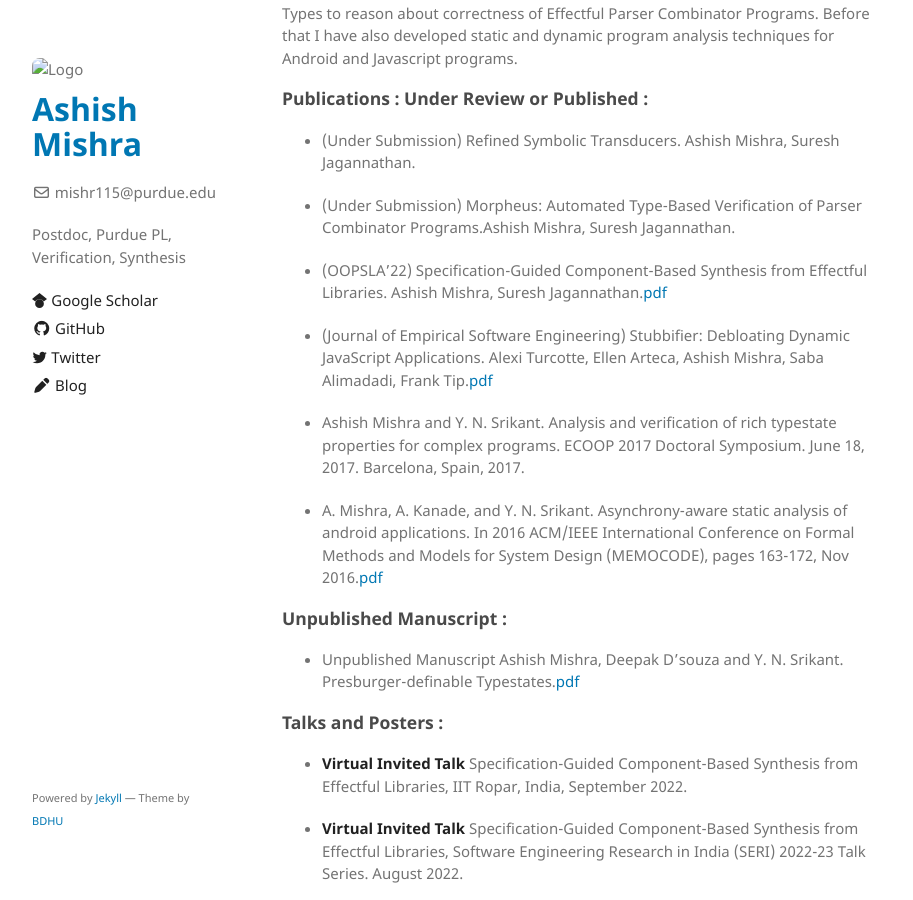
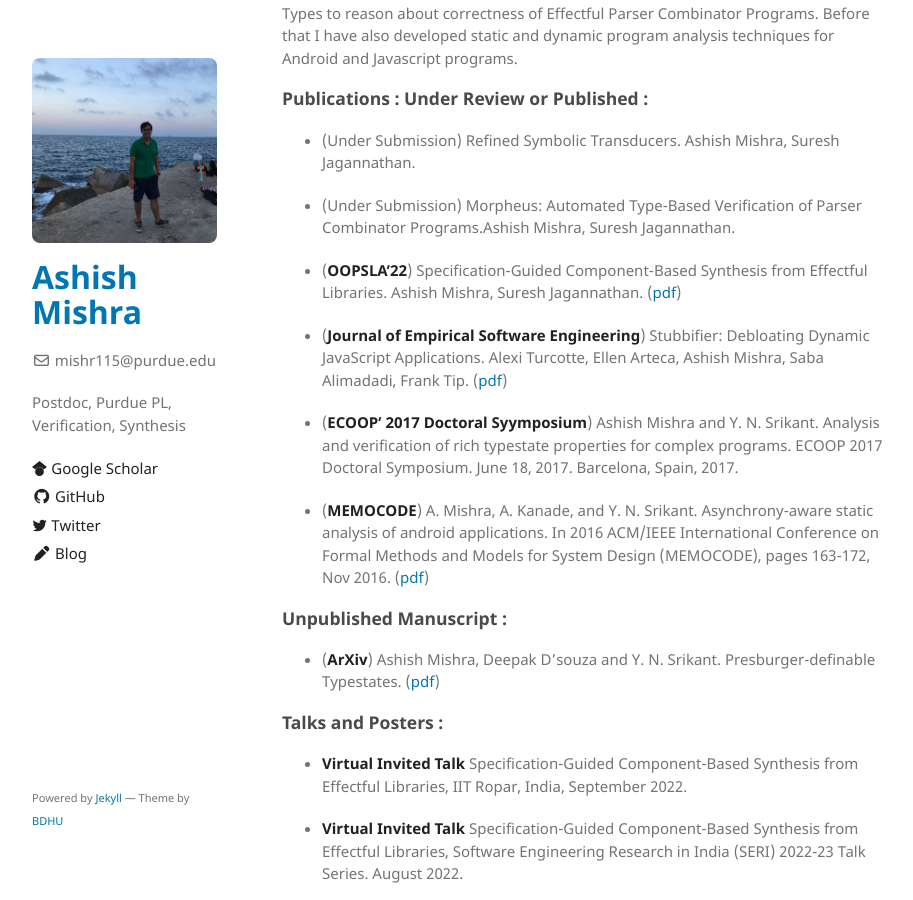
Before and after one commit to aegis-iisc/aegis-iisc-old.github.io, a Jekyll site: the page built from index.md, in a window 1280 px wide and 900 px high, scrolled down 448 px. Shown: the whole window, without its empty margins (178-1091 px from the left). Built offline with Jekyll 4.4.1, drawn with Linux system fonts in a browser that asks for light colours.

```diff
--- a/_config.yml
+++ b/_config.yml
@@ -1,5 +1,5 @@
 title: Ashish Mishra
-logo: /imagesg/dp.jpg
+logo: /images/dp.jpg
 email: mishr115@purdue.edu
 description: Postdoc, Purdue PL, Verification, Synthesis
 show_downloads: false
--- a/index.md
+++ b/index.md
@@ -39,17 +39,17 @@ Worked in Knowledge Based Computing Group.
 
 * (Under Submission) Morpheus: Automated Type-Based Verification of Parser Combinator Programs.Ashish Mishra, Suresh Jagannathan.
 
-* (OOPSLA'22) Specification-Guided Component-Based Synthesis from Effectful Libraries. Ashish Mishra, Suresh Jagannathan.[pdf](https://arxiv.org/abs/2209.02752)
+* (**OOPSLA'22**) Specification-Guided Component-Based Synthesis from Effectful Libraries. Ashish Mishra, Suresh Jagannathan. ([pdf](https://arxiv.org/abs/2209.02752))
 
-* (Journal of Empirical Software Engineering) Stubbifier: Debloating Dynamic JavaScript Applications. Alexi Turcotte, Ellen Arteca, Ashish Mishra, Saba Alimadadi, Frank Tip.[pdf](https://link.springer.com/article/10.1007/s10664-022-10195-6)
+* (**Journal of Empirical Software Engineering**) Stubbifier: Debloating Dynamic JavaScript Applications. Alexi Turcotte, Ellen Arteca, Ashish Mishra, Saba Alimadadi, Frank Tip. ([pdf](https://link.springer.com/article/10.1007/s10664-022-10195-6))
 
-* Ashish Mishra and Y. N. Srikant. Analysis and verification of rich typestate properties for complex programs. ECOOP 2017 Doctoral Symposium. June 18, 2017. Barcelona, Spain, 2017.
+* (**ECOOP' 2017 Doctoral Syymposium**) Ashish Mishra and Y. N. Srikant. Analysis and verification of rich typestate properties for complex programs. ECOOP 2017 Doctoral Symposium. June 18, 2017. Barcelona, Spain, 2017.
 
-* A. Mishra, A. Kanade, and Y. N. Srikant. Asynchrony-aware static analysis of android applications. In 2016 ACM/IEEE International Conference on Formal Methods and Models for System Design (MEMOCODE), pages 163-172, Nov 2016.[pdf](https://ieeexplore.ieee.org/abstract/document/7797761/)
+* (**MEMOCODE**) A. Mishra, A. Kanade, and Y. N. Srikant. Asynchrony-aware static analysis of android applications. In 2016 ACM/IEEE International Conference on Formal Methods and Models for System Design (MEMOCODE), pages 163-172, Nov 2016. ([pdf](https://ieeexplore.ieee.org/abstract/document/7797761/))
 
 ### Unpublished Manuscript :
 
-* Unpublished Manuscript Ashish Mishra, Deepak D’souza and Y. N. Srikant. Presburger-definable Typestates.[pdf](https://arxiv.org/abs/1712.08753)
+* (**ArXiv**) Ashish Mishra, Deepak D’souza and Y. N. Srikant. Presburger-definable Typestates. ([pdf](https://arxiv.org/abs/1712.08753))
 
 ### Talks and Posters :
 - **Virtual Invited Talk** Specification-Guided Component-Based Synthesis from Effectful Libraries, IIT Ropar, India, September 2022.
```
